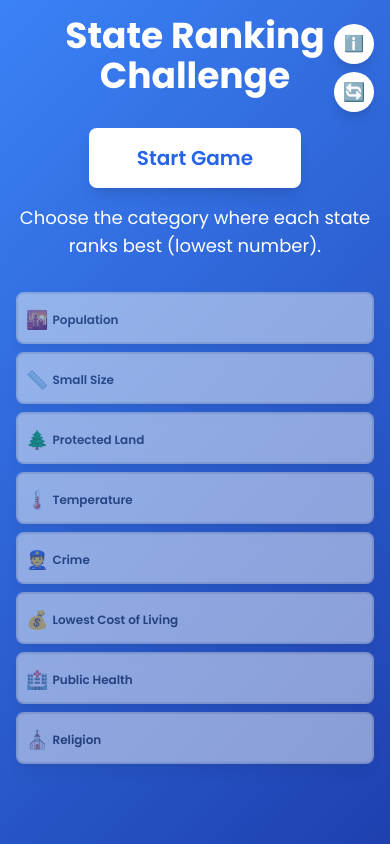
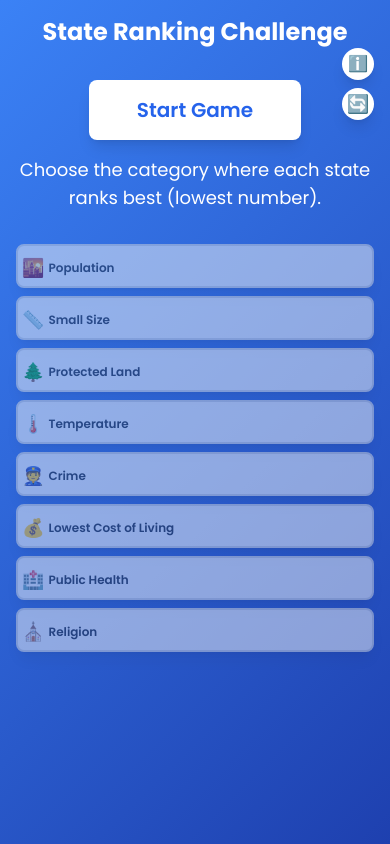
Before and after one commit to noahscott23/rankings-game, a Next.js app: page / in a window 390 px wide. Built offline with nearby package versions, Linux system fonts and the light colour scheme.

Commit message:
mobile style changes2

```diff
--- a/components/GameBoard.tsx
+++ b/components/GameBoard.tsx
@@ -540,15 +540,15 @@ export default function GameBoard() {
 
       <div className="max-w-6xl mx-auto">
         <div className="relative">
-          <h1 className="text-4xl font-bold text-center mb-8 text-white">
+          <h1 className="text-2xl sm:text-3xl md:text-4xl font-bold text-center mb-8 text-white">
             State Ranking Challenge
           </h1>
 
           {/* Info and Reset buttons */}
-          <div className="absolute top-0 right-0 flex flex-col gap-2 mt-2">
+          <div className="absolute top-0 right-0 flex flex-col gap-2 mt-8">
             <button
               onClick={() => setGameState(prev => ({ ...prev, showInfo: true }))}
-              className="bg-white p-1 sm:p-3 rounded-full shadow-lg hover:shadow-xl transition-all w-10 h-10 sm:w-16 sm:h-16 flex items-center justify-center"
+              className="bg-white p-1 sm:p-3 rounded-full shadow-lg hover:shadow-xl transition-all w-8 h-8 sm:w-16 sm:h-16 flex items-center justify-center"
               title="Game Info"
             >
               <span className="text-base sm:text-2xl">ℹ️</span>
@@ -556,7 +556,7 @@ export default function GameBoard() {
 
             <button
               onClick={() => window.location.reload()}
-              className="bg-white sm:p-3 rounded-full shadow-lg hover:shadow-xl transition-all w-10 h-10 sm:w-16 sm:h-16 flex items-center justify-center"
+              className="bg-white sm:p-3 rounded-full shadow-lg hover:shadow-xl transition-all w-8 h-8 sm:w-16 sm:h-16 flex items-center justify-center"
               title="Reset Game"
             >
               <span className="text-lg sm:text-2xl">🔄</span>
@@ -583,9 +583,9 @@ export default function GameBoard() {
             )}
           </div>
         ) : (
-          <div className="text-center mb-8">
-            <div className="bg-white/90 backdrop-blur-sm rounded-xl shadow-lg p-4 sm:p-6 max-w-xs sm:max-w-md mx-auto mb-6">
-              <h2 className={`text-2xl sm:text-3xl font-bold mb-2 sm:mb-3 transition-all text-gray-800 ${gameState.isSpinning ? 'animate-pulse' : ''}`}>
+          <div className="text-center mb-8 -mt-4 sm:mt-0">
+            <div className="bg-white/90 backdrop-blur-sm rounded-xl shadow-lg p-4 sm:p-6 max-w-[18rem] sm:max-w-md mx-auto mb-4">
+              <h2 className={`text-2xl sm:text-3xl font-bold sm:mb-3 transition-all text-gray-800 ${gameState.isSpinning ? 'animate-pulse' : ''}`}>
                 {gameState.currentState?.flag.startsWith('/') ? (
                   <div className="flex flex-col items-center">
                     <img
@@ -662,7 +662,7 @@ export default function GameBoard() {
                 key={category.id}
                 onClick={() => isAvailable && !gameState.isSpinning && gameState.gameStarted ? handlePlacement(category.id) : undefined}
                 disabled={!gameState.currentState || !isAvailable || gameState.isSpinning || !gameState.gameStarted}
-                className={`p-2 sm:p-6 rounded-lg sm:rounded-xl shadow-lg transition-all border-2 ${buttonStyle} ${
+                className={`p-1 sm:p-6 rounded-lg sm:rounded-xl shadow-lg transition-all border-2 ${buttonStyle} ${
                   isUsed ? 'cursor-default' : ''
                 } ${gameState.isSpinning ? 'opacity-75' : ''}`}
               >
```
